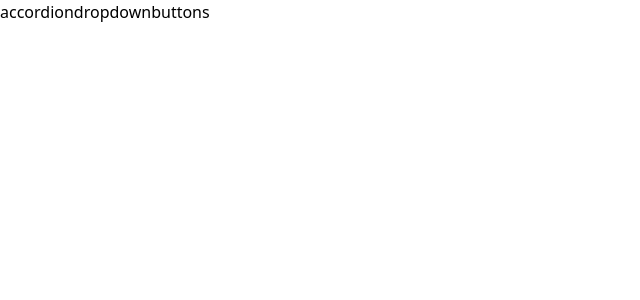
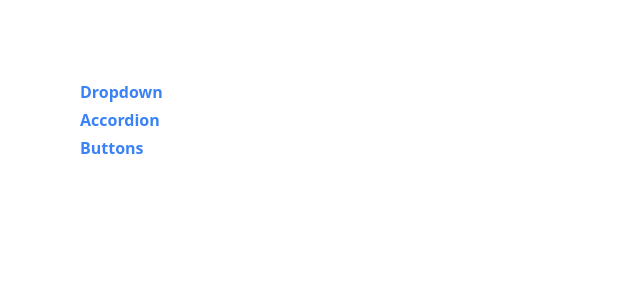
Before and after one commit to Samer-Alnajjar/react-practice, a React (Create React App) app: page / in a window 1280 px wide. Shown: the top 300 px of the page, without its empty margins (0-640 px from the left). Built offline with nearby package versions, Linux system fonts and the light colour scheme.

Commit message:
Finish creating a navigation system from scratch

```diff
--- a/src/App.jsx
+++ b/src/App.jsx
@@ -12,14 +12,19 @@ import Route from './components/Route';
 const App = () => {
 
     return (
-        <div >
-            <Sidebar />
-            <Route path="/buttons"><ButtonPage /></Route>
-            <Route path="/accordion"><AccordionPage /></Route>
-            <Route path="/dropdown"><DropdownPage /></Route>
-            {/* <ButtonPage />
-            <AccordionPage />
-            <DropdownPage /> */}
+        <div className="flex m-20 gap-20">
+            <div className="flex flex-col">
+                <Sidebar />
+            </div>
+            <Route to="/buttons">
+                <ButtonPage />
+            </Route>
+            <Route to="/dropdown">
+                <DropdownPage />
+            </Route>
+            <Route to="/accordion">
+                <AccordionPage />
+            </Route>
         </div >)
 }
 
--- a/src/components/Link.jsx
+++ b/src/components/Link.jsx
@@ -1,13 +1,17 @@
 import NavigationHook from '../hooks/NavigationHook'
+import classNames from "classnames";
 
-export default function Link({children, to}) {
-    const {navigate} = NavigationHook();
+export default function Link({ children, to, className }) {
+    const { navigate, currentPath } = NavigationHook()
+    let finalClasses = classNames("font-semibold text-blue-500 mb-1", currentPath === to && "border-l-4 border-blue-600 text-xl mb-3 mt-3 pl-1", className)
 
-    const handleClick = (event) => {
+    const handler = (event) => {
+        if (event.ctrlKey || event.metaKey) {
+            return;
+        }
         event.preventDefault();
-
-        navigate(to)
+        navigate(to);
     }
 
-    return <a href={to} onClick={handleClick}>{children}</a>
+    return <a className={finalClasses} href={to} onClick={handler}>{children}</a>
 }
--- a/src/components/Route.jsx
+++ b/src/components/Route.jsx
@@ -1,11 +1,10 @@
 import NavigationHook from '../hooks/NavigationHook'
 
-
-export default function Route({ children, path }) {
+export default function Route({ children, to }) {
     const { currentPath } = NavigationHook();
 
-    if (currentPath === path) {
-        return children;
+    if (to === currentPath) {
+        return children
     }
 
     return null;
--- a/src/components/Sidebar.jsx
+++ b/src/components/Sidebar.jsx
@@ -2,16 +2,18 @@ import Link from "./Link"
 
 export default function Sidebar() {
     const links = [
-        { label: 'accordion', path: '/accordion' },
-        { label: 'dropdown', path: '/dropdown' },
-        { label: 'buttons', path: '/buttons' }
+        { label: 'Dropdown', path: '/dropdown' },
+        { label: 'Accordion', path: '/accordion' },
+        { label: 'Buttons', path: '/buttons' }
     ]
 
-    const renderedLinks = links.map(link => <Link key={link.label} to={link.path}>{link.label}</Link>)
+    const renderedContent = links.map(link => {
+        return <Link key={link.label} to={link.path}>{link.label}</Link>
+    })
 
     return (
-        <div>
-            {renderedLinks}
-        </div>
+        <>
+            {renderedContent}
+        </>
     )
 }
--- a/src/context/navigation.js
+++ b/src/context/navigation.js
@@ -9,6 +9,7 @@ function NavigationProvider({ children }) {
         const handler = () => {
             setCurrentPath(window.location.pathname);
         };
+
         window.addEventListener("popstate", handler);
 
         return () => {
@@ -16,13 +17,13 @@ function NavigationProvider({ children }) {
         };
     }, []);
 
-    function navigate(to) {
+    const navigate = (to) => {
         window.history.pushState({}, "", to);
         setCurrentPath(to);
-    }
+    };
 
     return (
-        <NavigationContext.Provider value={{ currentPath, navigate }}>
+        <NavigationContext.Provider value={{ navigate, currentPath }}>
             {children}
         </NavigationContext.Provider>
     );
--- a/src/hooks/NavigationHook.jsx
+++ b/src/hooks/NavigationHook.jsx
@@ -2,5 +2,5 @@ import { useContext } from "react";
 import NavigationContext from "../context/navigation";
 
 export default function NavigationHook() {
-    return useContext(NavigationContext);
+    return useContext(NavigationContext)
 }
--- a/src/index.js
+++ b/src/index.js
@@ -1,8 +1,8 @@
 import React from "react";
 import ReactDOM from "react-dom/client";
+import { NavigationProvider } from "./context/navigation";
 
 import App from "./App";
-import { NavigationProvider } from "./context/navigation";
 
 const rootEl = document.getElementById("root");
 const root = ReactDOM.createRoot(rootEl);
--- a/src/pages/ButtonPage.jsx
+++ b/src/pages/ButtonPage.jsx
@@ -20,7 +20,7 @@ const ButtonPage = () => {
     const renderedBtnsPage = btns.map((btn, index) => <Button key={index} className={btn.className} {...parseProps(btn.props)}  {...btn}> {btn.label}</Button>)
 
     return (
-        <div className="flex flex-col m-20 gap-y-4">
+        <div className="flex flex-col gap-y-4">
             {renderedBtnsPage}
         </div>)
 }
--- a/src/pages/DropwdownPage.jsx
+++ b/src/pages/DropwdownPage.jsx
@@ -44,11 +44,13 @@ function DropdownPage() {
     })
 
     return (
-        <>
+        <div>
             <label htmlFor="list">Select a Color</label>
             <div ref={dropdownEle} id='list' onClick={() => setIsOpen(!isOpen)} className="border-solid border-2 border-sky-500 w-fit	flex items-center gap-2 w-20 justify-between hover:cursor-pointer">{value} <FiChevronDown /></div>
-            {isOpen && renderedList}
-        </>
+            <div>
+                {isOpen && renderedList}
+            </div>
+        </div>
     )
 }
 
```
